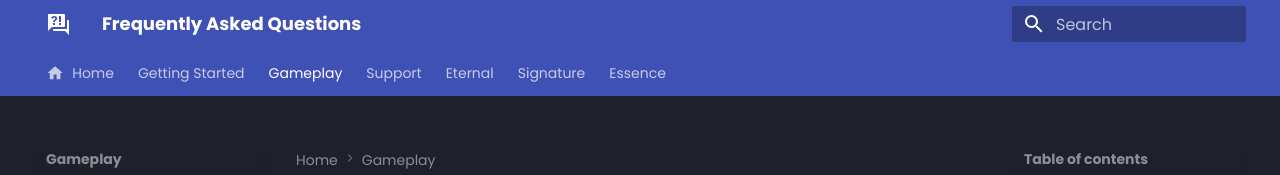
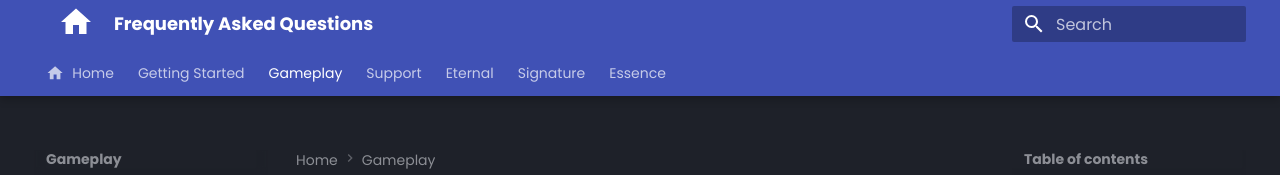
Before and after one commit to tab1-web/faq, an MkDocs documentation site: the page built from docs/gameplay/core-mechanics.md, in a window 1280 px wide. Shown: the top 175 px of the page. Built offline with MkDocs 1.6.1 and Material for MkDocs 9.7.7, drawn with Linux system fonts in a browser that asks for light colours; some web fonts are replaced; comment, search, counter and statistics services are not loaded.

Commit message:
adding over rides for sticky menu and bigger home icon

```diff
--- a/mkdocs.yml
+++ b/mkdocs.yml
@@ -125,6 +125,7 @@ theme:
     - navigation.path
     - content.code.copy
     - navigation.indexes
+    - navigation.tabs.sticky
   palette:
     - scheme: slate
       primary: indigo
--- /dev/null
+++ b/overrides/partials/logo.html
@@ -0,0 +1,5 @@
+<a href="{{ config.extra.homepage | default(nav.homepage.url | url) }}" title="{{ config.site_name }}" aria-label="{{ config.site_name }}" data-md-component="logo">
+  <svg xmlns="http://www.w3.org/2000/svg" viewBox="0 0 24 24" fill="white" style="height: 1.8rem; width: 1.8rem;">
+    <path d="M10 20v-6h4v6h5v-8h3L12 3 2 12h3v8z"></path>
+  </svg>
+</a>
```
Also changed, not shown: docs/images/favicon.png (deleted).
